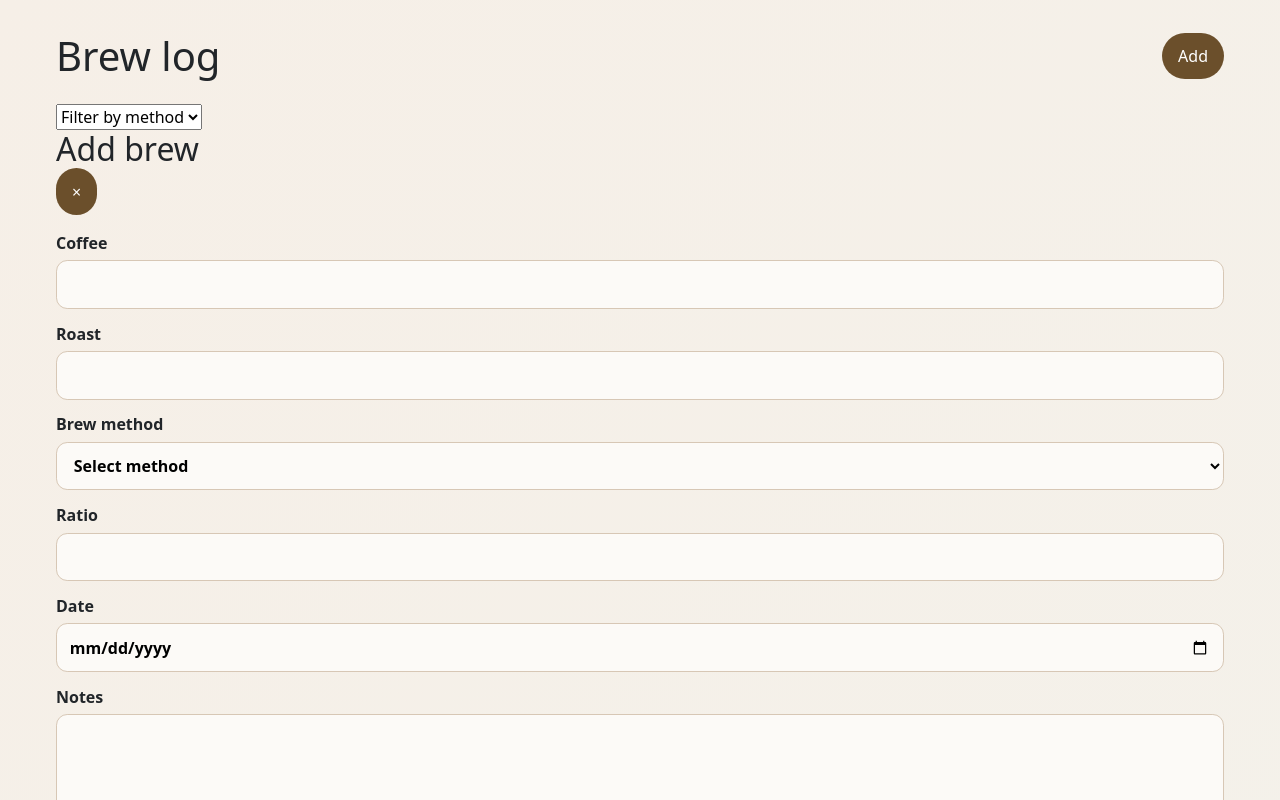
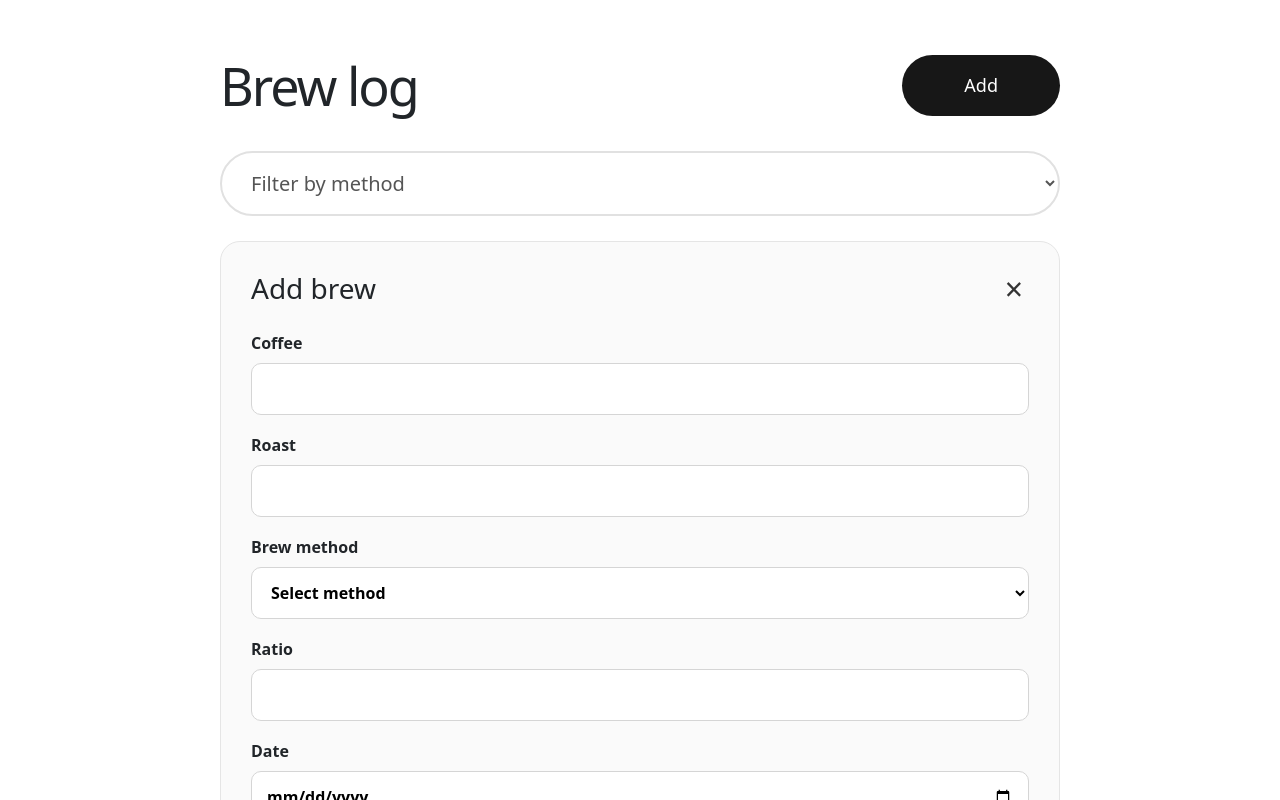
Before and after one commit to Ellen930805/coffee-brew-log, a React (Vite) app in the folder frontend/: page / in a window 1280 px wide. Both pictures are taken after a click on the button "Add". Shown: the top 800 px of the page. Built offline with nearby package versions, Linux system fonts and the light colour scheme; no server answers.

Commit message:
Refactor CSS for improved layout and design
Updated styles for better readability and layout adjustments.

```diff
--- a/frontend/src/styles.css
+++ b/frontend/src/styles.css
@@ -1,10 +1,9 @@
 :root {
-  color-scheme: light;
   font-family: Inter, system-ui, -apple-system, BlinkMacSystemFont, 'Segoe UI', sans-serif;
-  line-height: 1.5;
-  font-weight: 400;
-  color: #1f2937;
-  background: #f4f1ea;
+  color: #171717;
+  background: #ffffff;
+  font-synthesis: none;
+  text-rendering: optimizeLegibility;
 }
 
 * {
@@ -13,7 +12,7 @@
 
 body {
   margin: 0;
-  background: linear-gradient(135deg, #f6efe7 0%, #f4f1ea 100%);
+  background: #ffffff;
 }
 
 button,
@@ -23,67 +22,128 @@ textarea {
   font: inherit;
 }
 
+button {
+  cursor: pointer;
+}
+
+/* Main page */
+
 .app-shell {
-  max-width: 1200px;
+  width: 100%;
+  max-width: 900px;
   margin: 0 auto;
-  padding: 2rem 1rem 3rem;
+  padding: 55px 30px 80px;
 }
+
+/* Header */
 
 .page-header {
   display: flex;
+  align-items: center;
+  justify-content: space-between;
+  margin-bottom: 35px;
+}
+
+.page-header h1 {
+  margin: 0;
+  font-size: 52px;
+  line-height: 1;
+  font-weight: 400;
+  letter-spacing: -2px;
+}
+
+.add-button {
+  border: none;
+  border-radius: 50px;
+  background: #171717;
+  color: #ffffff;
+  padding: 17px 62px;
+  font-size: 18px;
+  font-weight: 500;
+}
+
+.add-button:hover {
+  opacity: 0.85;
+}
+
+/* Filter */
+
+.filter-container {
+  margin-bottom: 25px;
+}
+
+.filter-container select {
+  width: 100%;
+  height: 65px;
+  padding: 0 25px;
+  border: 2px solid #e1e1e1;
+  border-radius: 40px;
+  background: #ffffff;
+  color: #555555;
+  font-size: 20px;
+  outline: none;
+}
+
+.filter-container select:focus {
+  border-color: #999999;
+}
+
+/* Add/Edit form */
+
+.form-panel {
+  margin-bottom: 35px;
+  padding: 30px;
+  border: 1px solid #e5e5e5;
+  border-radius: 20px;
+  background: #fafafa;
+}
+
+.form-header {
+  display: flex;
   justify-content: space-between;
   align-items: center;
-  gap: 1rem;
-  margin-bottom: 1.5rem;
 }
 
-.eyebrow {
-  text-transform: uppercase;
-  letter-spacing: 0.3em;
-  font-size: 0.8rem;
-  color: #8b5e3c;
-  margin: 0 0 0.3rem;
+.form-header h2 {
+  margin: 0;
+  font-size: 28px;
 }
 
-h1,
-h2,
-h3,
-p {
-  margin: 0;
-}
-
-.content-grid {
-  display: grid;
-  grid-template-columns: 1fr 1fr;
-  gap: 1.5rem;
-}
-
-.panel {
-  background: white;
-  border-radius: 1rem;
-  padding: 1.25rem;
-  box-shadow: 0 12px 30px rgba(45, 29, 14, 0.08);
+.close-button {
+  border: none;
+  background: transparent;
+  color: #333333;
+  font-size: 32px;
+  line-height: 1;
 }
 
 .brew-form {
   display: grid;
-  gap: 0.8rem;
-  margin-top: 1rem;
+  gap: 18px;
+  margin-top: 25px;
 }
 
 .brew-form label {
   display: grid;
-  gap: 0.35rem;
+  gap: 8px;
   font-weight: 600;
 }
 
 .brew-form input,
 .brew-form select,
 .brew-form textarea {
-  border: 1px solid #d7c7b5;
-  border-radius: 0.7rem;
-  padding: 0.7rem 0.8rem;
-  background: #fcfaf7;
+  width: 100%;
+  padding: 13px 15px;
+  border: 1px solid #d5d5d5;
+  border-radius: 10px;
+  background: #ffffff;
+  outline: none;
+}
+
+.brew-form input:focus,
+.brew-form select:focus,
+.brew-form textarea:focus {
+  border-color: #777777;
 }
 
 .brew-form textarea {
@@ -91,67 +151,175 @@ p {
   resize: vertical;
 }
 
-.form-actions,
-.brew-card__actions {
+.form-actions {
   display: flex;
-  gap: 0.75rem;
+  gap: 12px;
+  margin-top: 8px;
+}
+
+.form-actions button {
+  border: none;
+  border-radius: 30px;
+  padding: 12px 25px;
+  background: #171717;
+  color: white;
+}
+
+.form-actions button.secondary {
+  background: #dddddd;
+  color: #171717;
+}
+
+.error-text {
+  margin: 0;
+  color: #c62828;
+}
+
+/* Brew list */
+
+.brew-list {
+  width: 100%;
+}
+
+.brew-card {
+  display: flex;
+  align-items: center;
+  gap: 22px;
+  min-height: 135px;
+  padding: 25px 5px;
+  border-top: 2px solid #555555;
+}
+
+.brew-card:last-child {
+  border-bottom: 2px solid #555555;
+}
+
+/* Number circle */
+
+.brew-number {
+  flex: 0 0 74px;
+  width: 74px;
+  height: 74px;
+  display: flex;
+  align-items: center;
+  justify-content: center;
+  border-radius: 50%;
+  font-size: 22px;
+  color: #171717;
+}
+
+.brew-number-0 {
+  background: #ff9f43;
+}
+
+.brew-number-1 {
+  background: #20c966;
+}
+
+.brew-number-2 {
+  background: #ff6267;
+}
+
+/* Brew information */
+
+.brew-card-content {
+  flex: 1;
+  min-width: 0;
+}
+
+.brew-card-content h3 {
+  margin: 0 0 12px;
+  font-size: 28px;
+  font-weight: 700;
+  color: #202020;
+}
+
+.brew-details {
+  display: flex;
+  gap: 10px;
   flex-wrap: wrap;
 }
 
-button {
-  border: none;
-  background: #6b4f2b;
-  color: white;
-  padding: 0.7rem 1rem;
-  border-radius: 999px;
-  cursor: pointer;
+.brew-pill {
+  padding: 7px 20px;
+  border: 2px solid #bdbdbd;
+  border-radius: 25px;
+  background: white;
+  font-size: 15px;
+  color: #333333;
 }
 
-button.secondary {
-  background: #e6d6c3;
-  color: #4a2e17;
+.brew-notes {
+  margin-top: 12px;
+  color: #666666;
 }
 
-.error-text {
-  color: #b91c1c;
-  font-size: 0.95rem;
+/* Edit and delete */
+
+.brew-card-actions {
+  display: flex;
+  align-items: center;
+  gap: 8px;
 }
 
-.brew-list {
-  display: grid;
-  gap: 0.9rem;
+.edit-button,
+.delete-button {
+  border: none;
+  background: transparent;
+  color: #111111;
+  font-size: 34px;
+  padding: 5px;
 }
 
-.brew-card {
-  border: 1px solid #eee3d2;
-  border-radius: 0.9rem;
-  padding: 1rem;
-  display: flex;
-  justify-content: space-between;
-  gap: 1rem;
+.edit-button:hover,
+.delete-button:hover {
+  opacity: 0.55;
 }
 
-.brew-card__meta {
-  color: #8b5e3c;
-  font-size: 0.85rem;
-  margin-bottom: 0.3rem;
+.delete-button {
+  font-size: 30px;
 }
 
+/* Empty state */
+
 .empty-state {
-  color: #6b7280;
-  padding: 1rem 0;
+  padding: 45px 10px;
+  text-align: center;
+  color: #777777;
+  font-size: 18px;
 }
 
-@media (max-width: 860px) {
-  .content-grid {
-    grid-template-columns: 1fr;
+/* Mobile */
+
+@media (max-width: 650px) {
+  .app-shell {
+    padding: 30px 18px 60px;
+  }
+
+  .page-header h1 {
+    font-size: 38px;
+  }
+
+  .add-button {
+    padding: 14px 30px;
+  }
+
+  .brew-card {
+    align-items: flex-start;
+  }
+
+  .brew-number {
+    flex: 0 0 55px;
+    width: 55px;
+    height: 55px;
+    font-size: 18px;
+  }
+
+  .brew-card-content h3 {
+    font-size: 21px;
+  }
+
+  .brew-card-actions {
+    margin-left: auto;
   }
 }
-
-@media (max-width: 560px) {
-  .page-header,
-  .brew-card {
-    flex-direction: column;
-    align-items: flex-start;
-  }
-}
```
